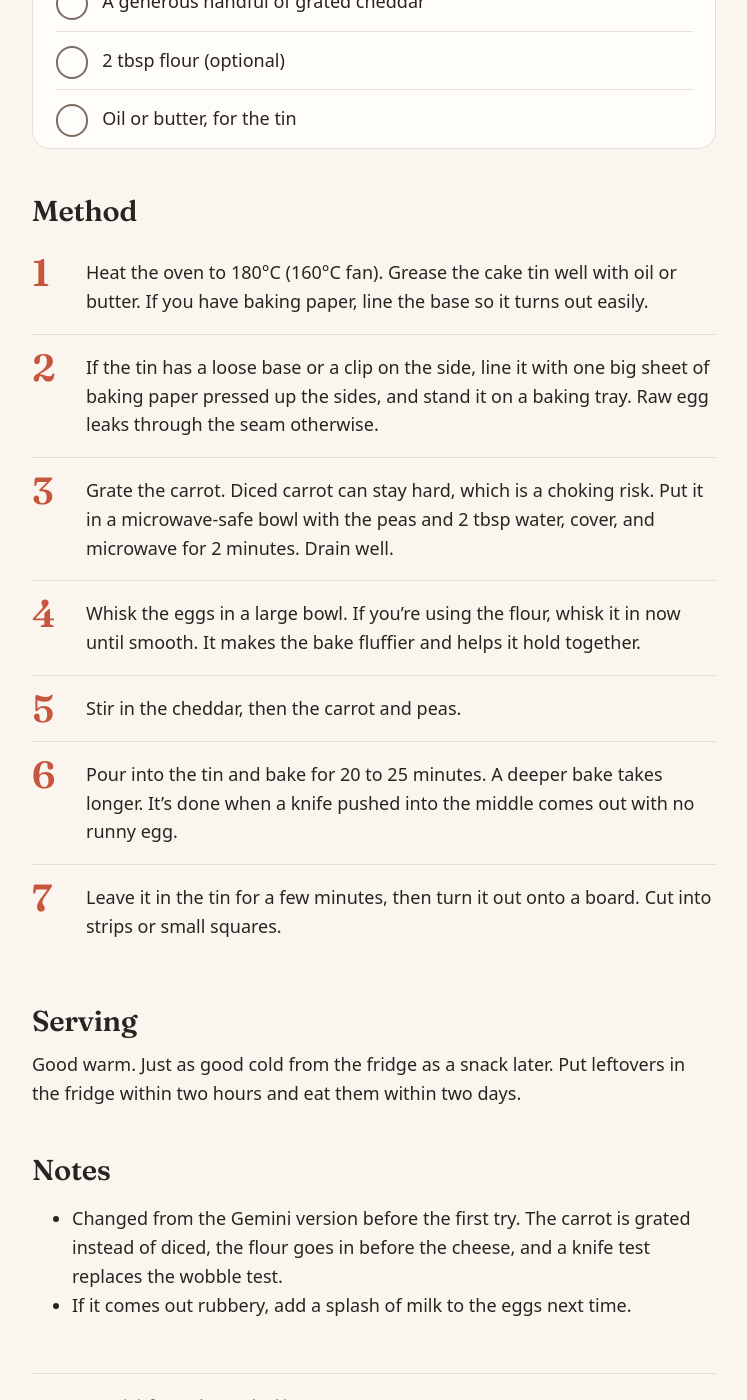
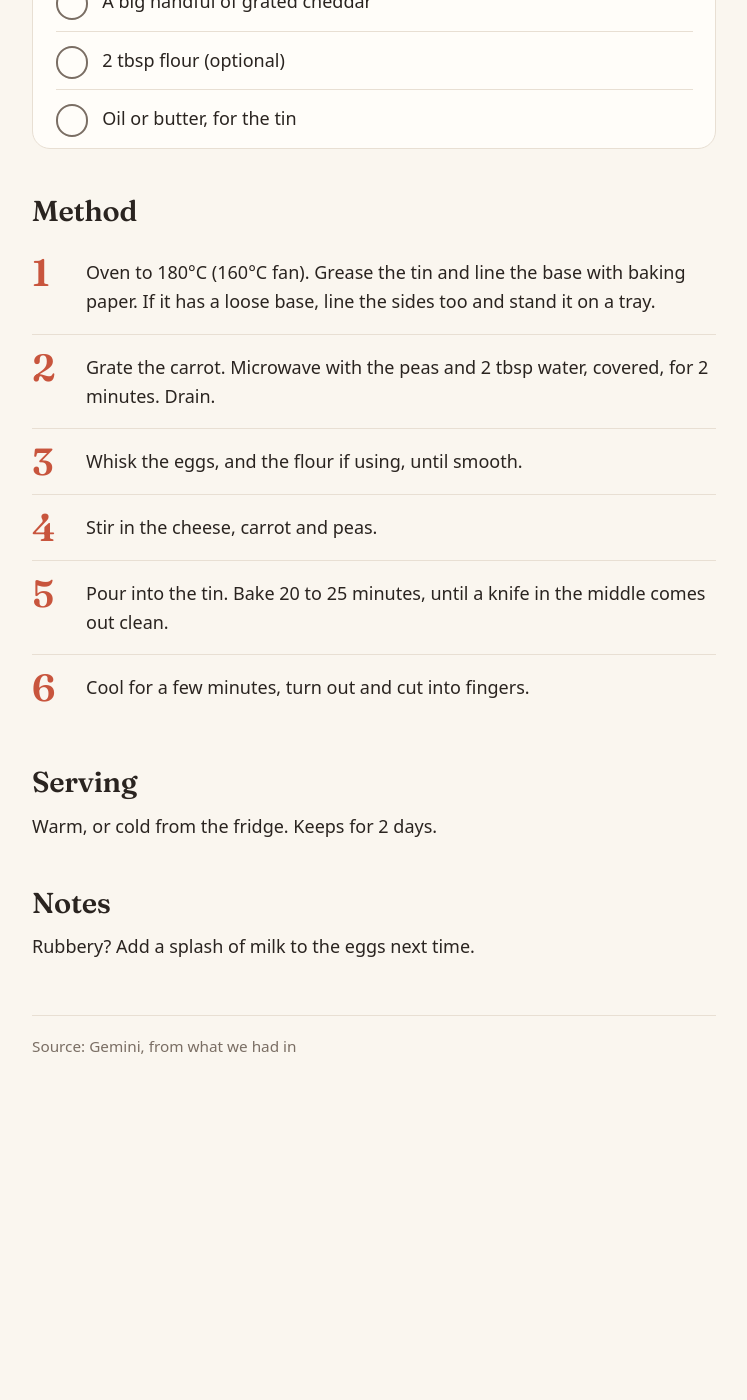
Before and after one commit to steelwalrus/t-recipes, a Jekyll site: the page built from _recipes/savoury-cake-tin-bake.md, in a window 1280 px wide and 1400 px high, scrolled down 764 px. Shown: the whole window, without its empty margins (266-1013 px from the left). Built offline with Jekyll 4.4.1, drawn with Linux system fonts in a browser that asks for light colours; after the commit the page ends 1886 px from its top, so only the background shows below that; some of the changed text lies outside the part shown.

Commit message:
Cut the cake tin bake down to the essentials
Shorter steps, no reasons or warnings, no change history. CLAUDE.md
now says to keep recipes this short.

Co-Authored-By: Claude Opus 5.5 <noreply@anthropic.com>
Claude-Session: https://claude.ai/code/session_01RmTwvh8KD7gVJUEfwD1iwD

```diff
--- a/_recipes/savoury-cake-tin-bake.md
+++ b/_recipes/savoury-cake-tin-bake.md
@@ -15,25 +15,23 @@ verdict:
 - 1 carrot
 - A handful of frozen peas
 - 4 to 6 eggs
-- A generous handful of grated cheddar
+- A big handful of grated cheddar
 - 2 tbsp flour (optional)
 - Oil or butter, for the tin
 
 ## Method
 
-1. Heat the oven to 180°C (160°C fan). Grease the cake tin well with oil or butter. If you have baking paper, line the base so it turns out easily.
-2. If the tin has a loose base or a clip on the side, line it with one big sheet of baking paper pressed up the sides, and stand it on a baking tray. Raw egg leaks through the seam otherwise.
-3. Grate the carrot. Diced carrot can stay hard, which is a choking risk. Put it in a microwave-safe bowl with the peas and 2 tbsp water, cover, and microwave for 2 minutes. Drain well.
-4. Whisk the eggs in a large bowl. If you're using the flour, whisk it in now until smooth. It makes the bake fluffier and helps it hold together.
-5. Stir in the cheddar, then the carrot and peas.
-6. Pour into the tin and bake for 20 to 25 minutes. A deeper bake takes longer. It's done when a knife pushed into the middle comes out with no runny egg.
-7. Leave it in the tin for a few minutes, then turn it out onto a board. Cut into strips or small squares.
+1. Oven to 180°C (160°C fan). Grease the tin and line the base with baking paper. If it has a loose base, line the sides too and stand it on a tray.
+2. Grate the carrot. Microwave with the peas and 2 tbsp water, covered, for 2 minutes. Drain.
+3. Whisk the eggs, and the flour if using, until smooth.
+4. Stir in the cheese, carrot and peas.
+5. Pour into the tin. Bake 20 to 25 minutes, until a knife in the middle comes out clean.
+6. Cool for a few minutes, turn out and cut into fingers.
 
 ## Serving
 
-Good warm. Just as good cold from the fridge as a snack later. Put leftovers in the fridge within two hours and eat them within two days.
+Warm, or cold from the fridge. Keeps for 2 days.
 
 ## Notes
 
-- Changed from the Gemini version before the first try. The carrot is grated instead of diced, the flour goes in before the cheese, and a knife test replaces the wobble test.
-- If it comes out rubbery, add a splash of milk to the eggs next time.
+Rubbery? Add a splash of milk to the eggs next time.
```
Also changed, not shown: CLAUDE.md (+2 -1 lines).
